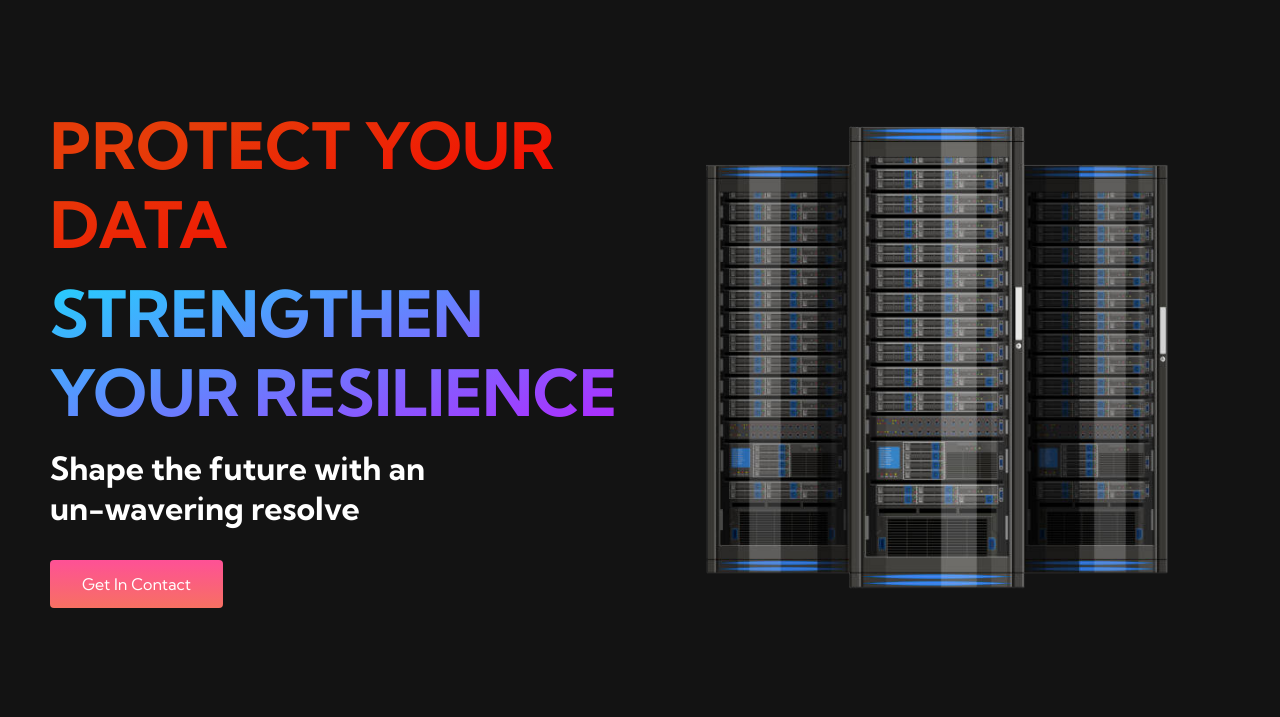
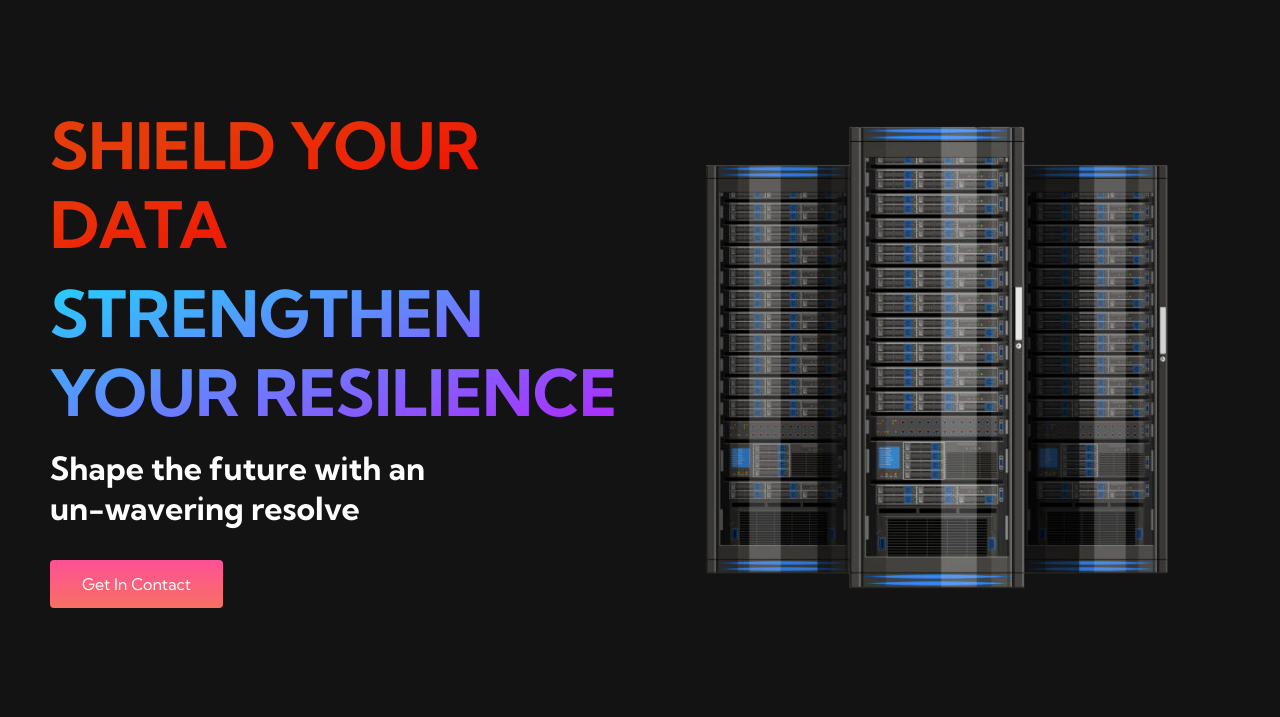
Before and after one commit to Euphaa/euphaa.github.io, a plain HTML site: page index.html in a window 1280 px wide. Shown: the part 83-800 px from the top of the page. Drawn offline with Linux system fonts and the light colour scheme.

Commit message:
Update index.html

```diff
--- a/index.html
+++ b/index.html
@@ -46,7 +46,7 @@
     <div class="main">
       <div class="main_container">
         <div class="main_content">
-          <h1>PROTECT YOUR DATA</h1>
+          <h1>SHIELD YOUR DATA</h1>
           <h2>STRENGTHEN YOUR RESILIENCE</h2>
           <p>Shape the future with an <br>un-wavering resolve</p>
           <button class="main_btn"><a href="page-contact_us.html">Get In Contact</a></button>
```
